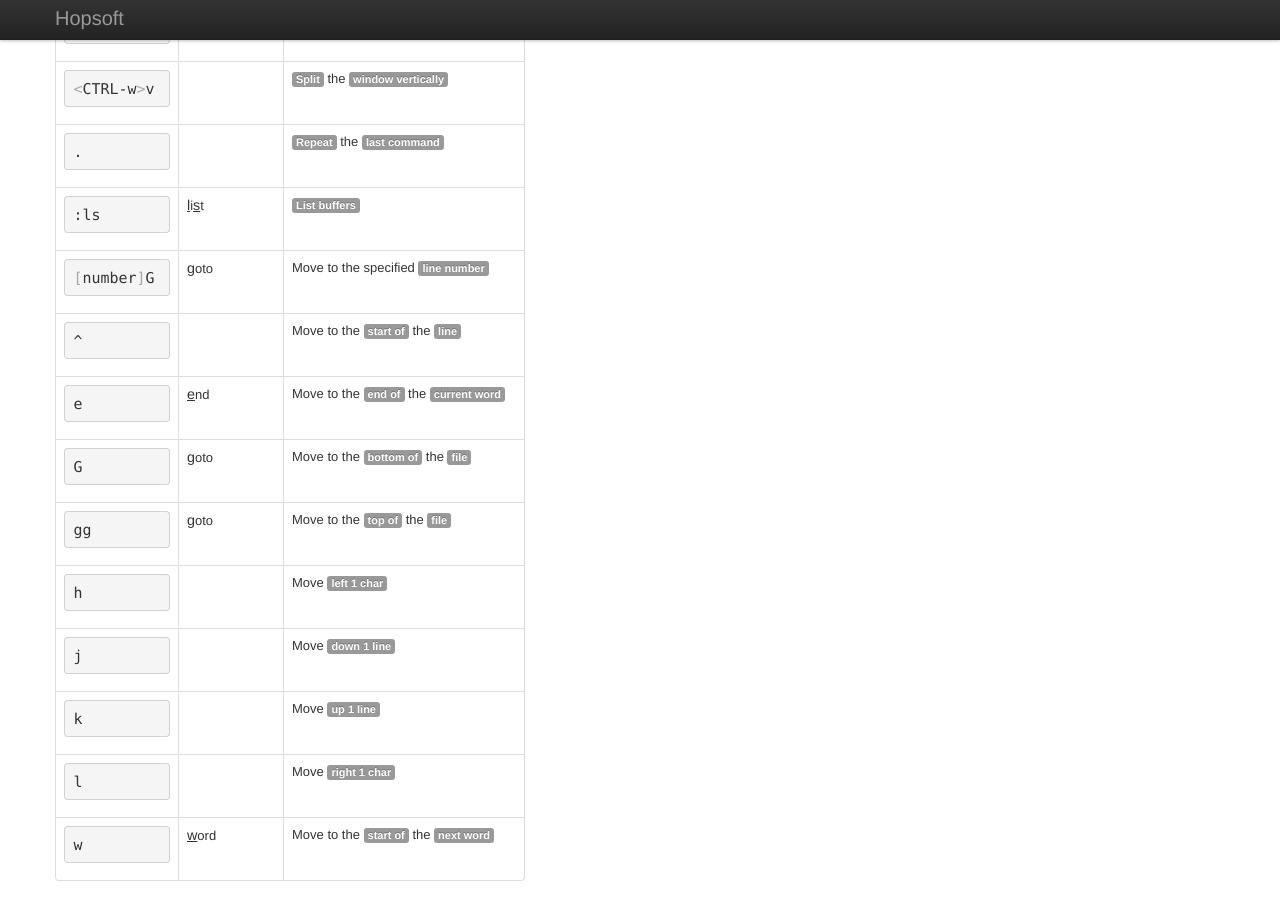
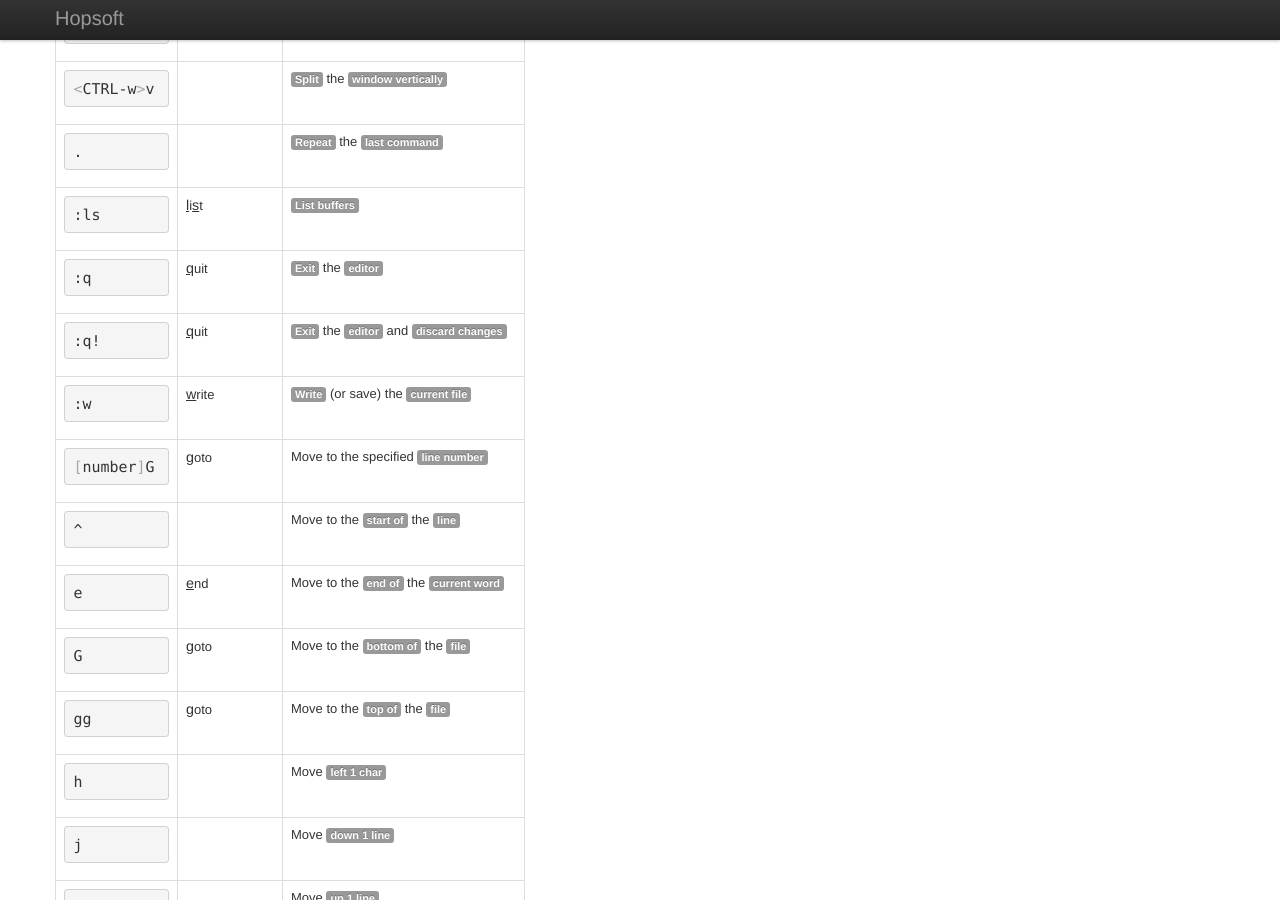
Before and after one commit to hopsoft/hopsoft.github.io, a Jekyll site: the page built from vim.markdown, in a window 1280 px wide and 900 px high, scrolled down 509 px. Built offline with Jekyll 4.4.1, drawn with Linux system fonts in a browser that asks for light colours; comment, search, counter and statistics services are not loaded.

Commit message:
Added write & quite.

```diff
--- a/vim.markdown
+++ b/vim.markdown
@@ -127,6 +127,24 @@ layout: bootstrap
           <td><span class="label">List buffers</span></td>
         </tr>
 
+        <tr>
+          <td><pre class="command">:w</pre></td>
+          <td><span class="u">w</span>rite</td>
+          <td><span class="label">Write</span> (or save) the <span class="label">current file</span></td>
+        </tr>
+
+        <tr>
+          <td><pre class="command">:q</pre></td>
+          <td><span class="u">q</span>uit</td>
+          <td><span class="label">Exit</span> the <span class="label">editor</span></td>
+        </tr>
+
+        <tr>
+          <td><pre class="command">:q!</pre></td>
+          <td><span class="u">q</span>uit</td>
+          <td><span class="label">Exit</span> the <span class="label">editor</span> and <span class="label">discard changes</span></td>
+        </tr>
+
       </tbody>
     </table>
 
```
